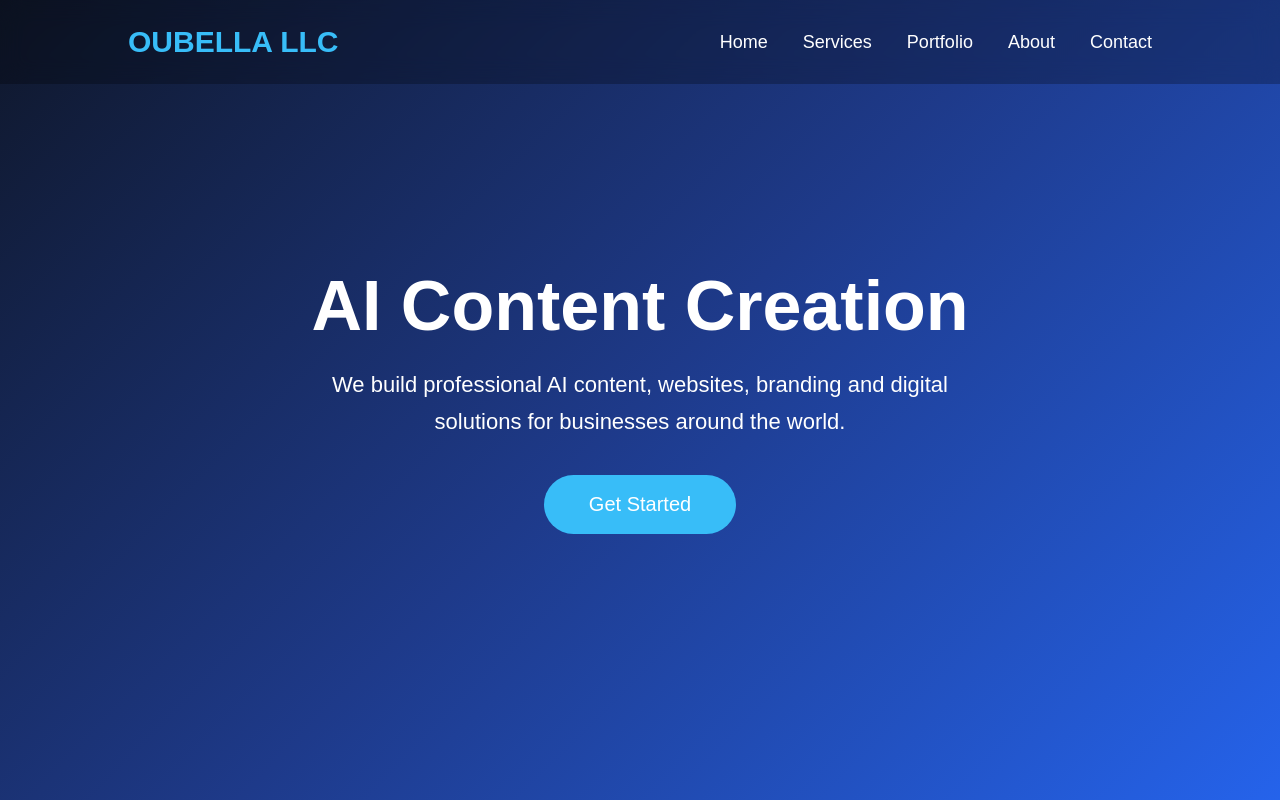
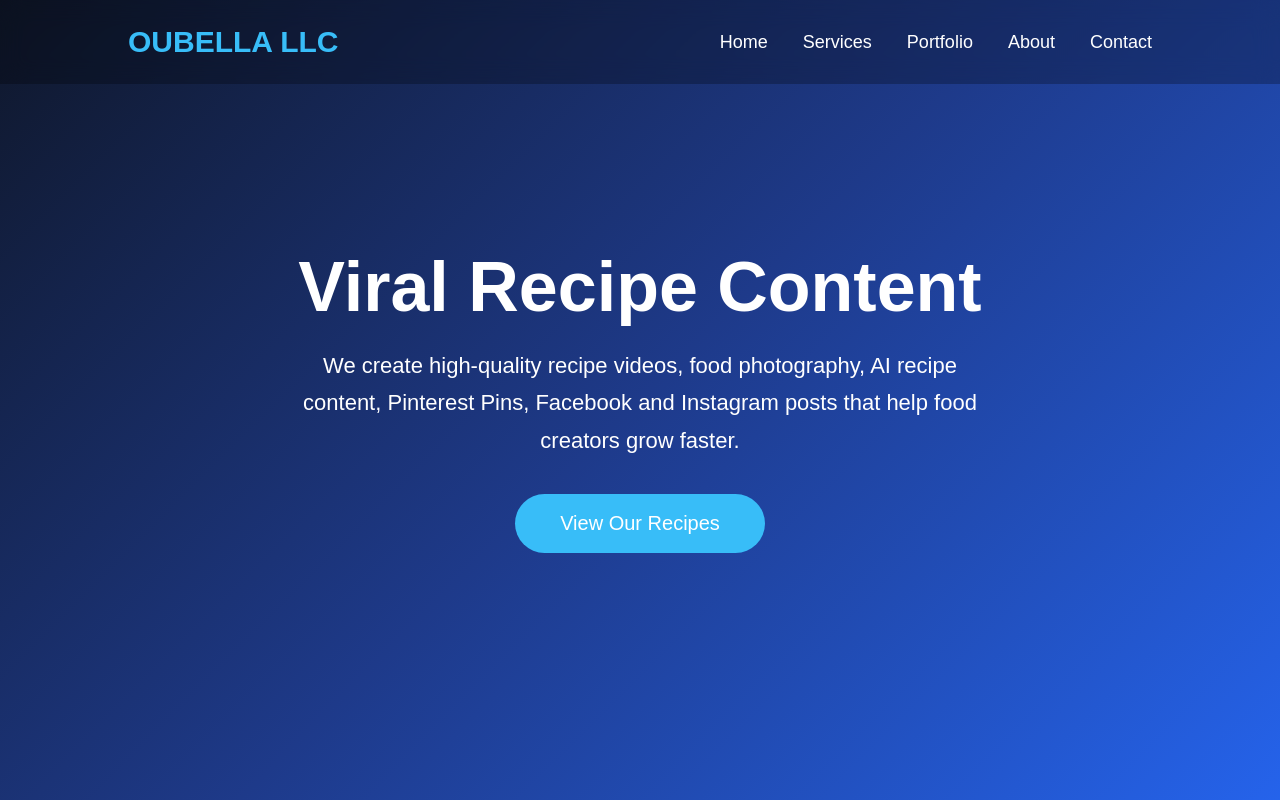
Before and after one commit to hasnajaimansouri-prog/oubellallc, a plain HTML site: page index.html in a window 1280 px wide. Drawn offline with Linux system fonts and the light colour scheme.

Commit message:
Update index.html

```diff
--- a/index.html
+++ b/index.html
@@ -24,21 +24,12 @@
 
 <section class="hero">
 
-<h1>AI Content Creation</h1>
-
+<h1>Viral Recipe Content</h1>
 <p>
-We build professional AI content,
-websites, branding and digital solutions
-for businesses around the world.
+We create high-quality recipe videos,
+food photography, AI recipe content,
+Pinterest Pins, Facebook and Instagram posts
+that help food creators grow faster.
 </p>
 
-<a href="#" class="btn">
-Get Started
-</a>
-
-</section>
-
-<script src="script.js"></script>
-
-</body>
-</html>
+<a href="#" class="btn">View Our Recipes</a>
```
